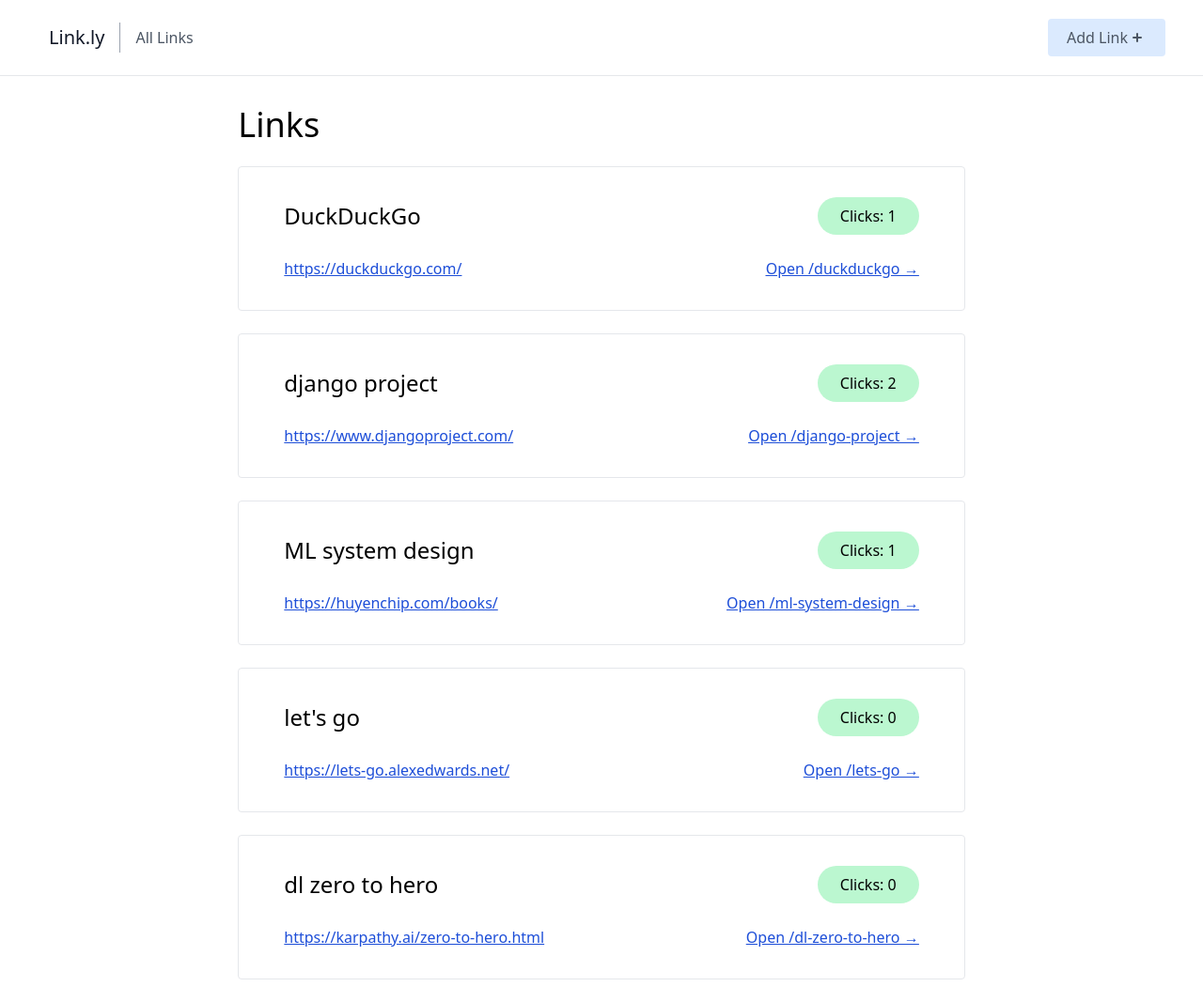
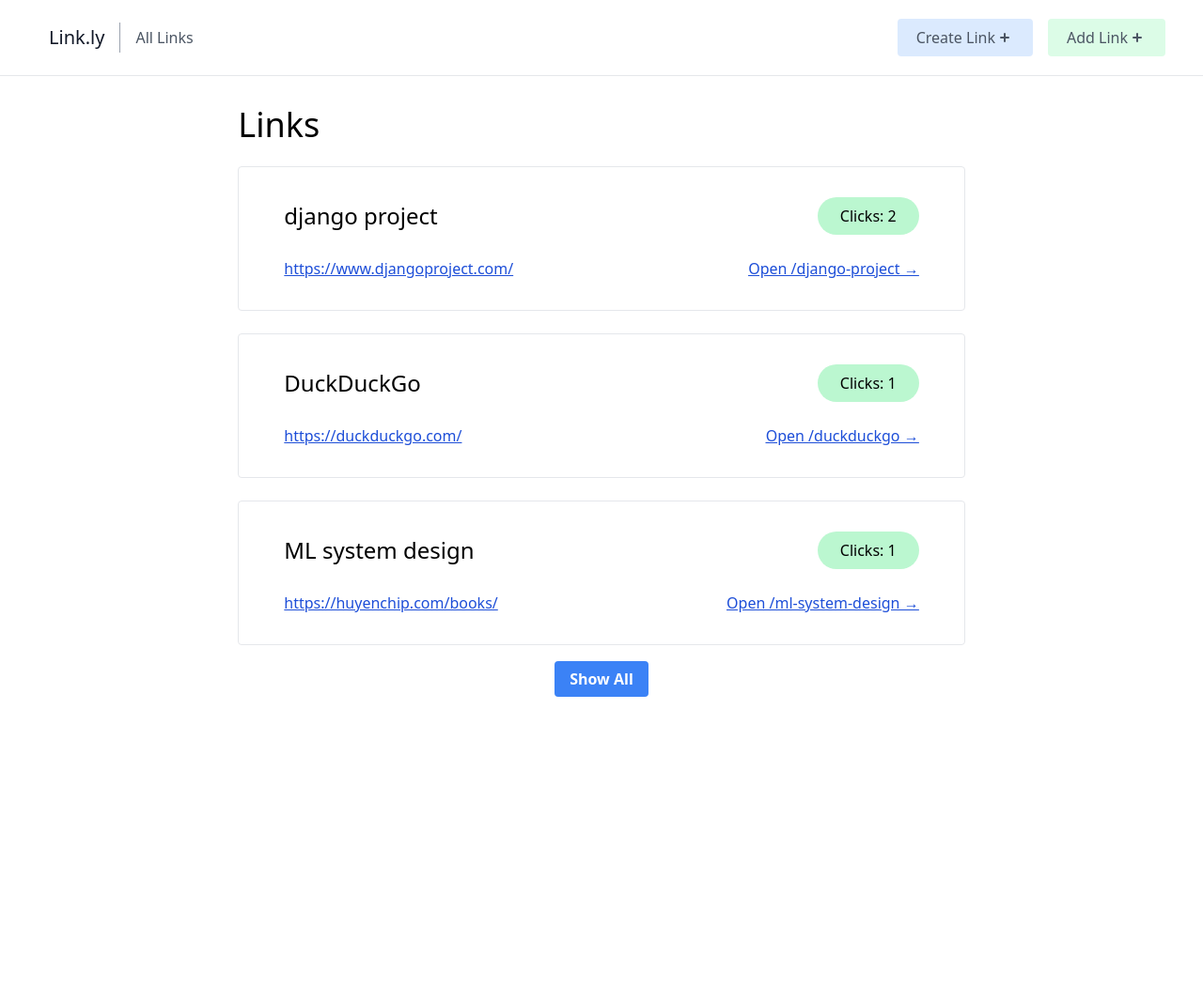
Before and after one commit to heschmat/django_unchained, a Django app: page / in a window 1280 px wide. Shown: the whole page at 94% size. After the commit the page ends 742 px from the top, so only its background shows below. Run offline with Django 5.2, Linux system fonts and the light colour scheme; data comes from the database, SQL or seed files in the repository; some libraries are stand-ins or nearby versions.

Commit message:
Add form to create links; via forms.ModelForm & django-crispy-forms

```diff
--- a/app4_forms/links/templates/links/_base.html
+++ b/app4_forms/links/templates/links/_base.html
@@ -23,9 +23,29 @@
             >All Links</a
           >
         </nav>
-        <a href="{% url 'home' %}">
+        <a href="{% url 'create-link' %}">
           <button
-            class="inline-flex items-center bg-blue-100 border-0 py-2 px-5 focus:outline-none hover:bg-blue-200 rounded text-base mt-4 md:mt-0"
+            class="inline-flex items-center bg-blue-100 border-0 py-2 px-5 focus:outline-none hover:bg-blue-200 rounded text-base mt-4 md:mt-0 mr-4"
+          >
+            Create Link
+            <svg
+              xmlns="http://www.w3.org/2000/svg"
+              class="h-5 w-5"
+              viewBox="0 0 20 20"
+              fill="currentColor"
+            >
+              <path
+                fill-rule="evenodd"
+                d="M10 5a1 1 0 011 1v3h3a1 1 0 110 2h-3v3a1 1 0 11-2 0v-3H6a1 1 0 110-2h3V6a1 1 0 011-1z"
+                clip-rule="evenodd"
+              />
+            </svg>
+          </button>
+        </a>
+
+        <a href="{% url 'add-link' %}">
+          <button
+            class="inline-flex items-center bg-green-100 border-0 py-2 px-5 focus:outline-none hover:bg-green-200 rounded text-base mt-4 md:mt-0"
           >
             Add Link
             <svg
--- a/app4_forms/links/templates/links/index.html
+++ b/app4_forms/links/templates/links/index.html
@@ -21,5 +21,16 @@
     </div>
   </div>
   {% endfor %}
+  <div></div>
+  {% if not show_all %}
+  <div class="text-center mt-6">
+    <a
+      href="?show_all=true"
+      class="bg-blue-500 hover:bg-blue-700 text-white font-bold py-2 px-4 rounded"
+    >
+      Show All
+    </a>
+  </div>
+  {% endif %}
 </div>
 {% endblock content %}
--- a/app4_forms/links/urls.py
+++ b/app4_forms/links/urls.py
@@ -1,8 +1,10 @@
 from django.urls import path
 
-from .views import home, root_link
+from .views import home, root_link, create_link, create_link_djform
 
 urlpatterns = [
     path('', home, name= 'home'),
-    path('<str:link_slug>', root_link, name= 'root-link')
+    path('<str:link_slug>', root_link, name= 'root-link'),
+    path('link/create', create_link, name= 'create-link'),
+    path('link/add', create_link_djform, name= 'add-link')
 ]
--- a/app4_forms/links/views.py
+++ b/app4_forms/links/views.py
@@ -1,11 +1,21 @@
 from django.shortcuts import render, get_object_or_404, redirect
+from django.urls import reverse
 
 from .models import Link
+from .forms import LinkForm
 
 # Create your views here.
 def home(req):
-    links = Link.objects.all()
-    context = {'links': links}
+    # req.GET is a dictionary-like object.
+    # .get() checks if the key - `show_all` - doesn't exists, returns 'false'.
+    show_all = req.GET.get('show_all', 'false').lower() == 'true'
+    print('GET => ', req.GET)
+    links = Link.objects.order_by('-n_clicks')
+    if not show_all:
+        # Only show the 3 most clicked links in the homepage
+        links = links[:3]
+
+    context = {'links': links, 'show_all': show_all}
     return render(req, 'links/index.html', context)
 
 def root_link(req, link_slug):
@@ -17,3 +27,23 @@ def root_link(req, link_slug):
     # we pass the parameter to the view in the template like so: (root-link) is the name for `root_link()` in urls.py
     # href="{% url 'root-link' link.slug %}
     return redirect(link.url)
+
+def create_link(req):
+    print(req.POST)
+    return render(req, 'links/create.html', {})
+
+def create_link_djform(req):
+    if req.method == 'POST':
+        # form has data
+        form = LinkForm(req.POST)
+        if form.is_valid():
+            print(form.cleaned_data)
+            # Save the data & return to home page:
+            form.save()
+            return redirect(reverse('home'))
+
+    else:
+        form = LinkForm()
+
+    context = {'form': form}
+    return render(req, 'links/create.html', context= context)
```
Also changed, not shown: app4_forms/app4_forms/settings.py (+8 -0 lines), app4_forms/links/forms.py (added, +13 -0 lines), app4_forms/links/templates/links/create.html (added, +27 -0 lines).
